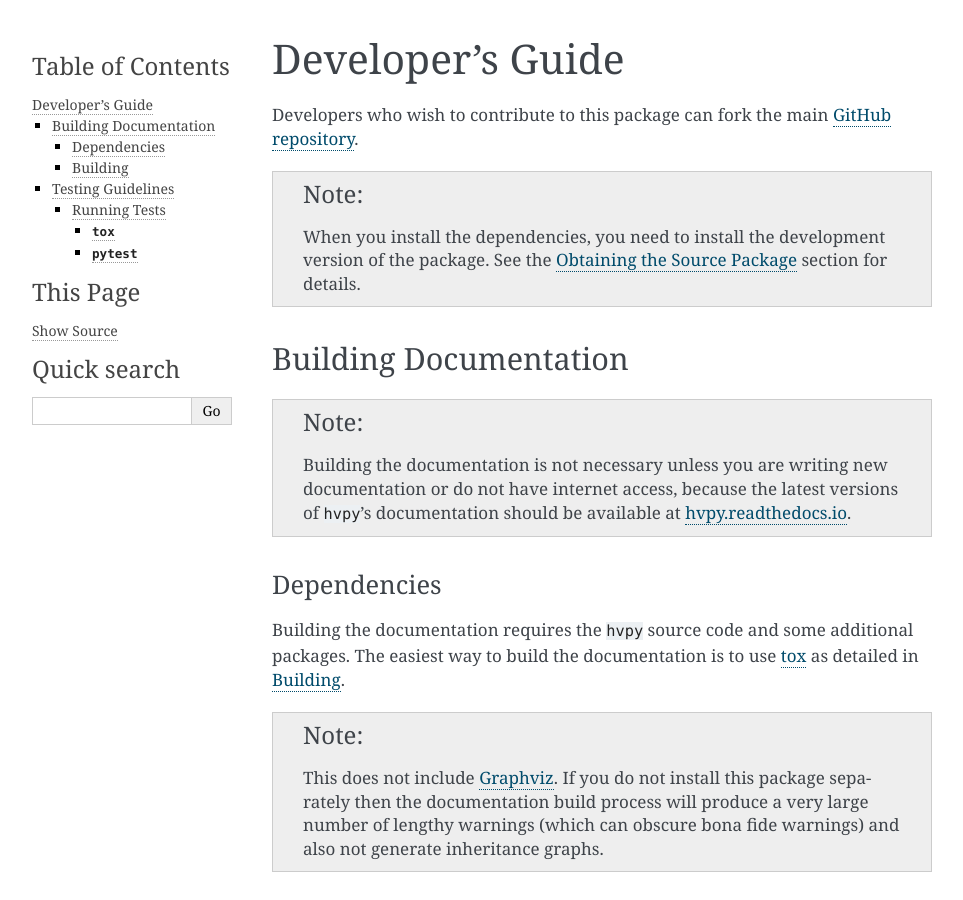
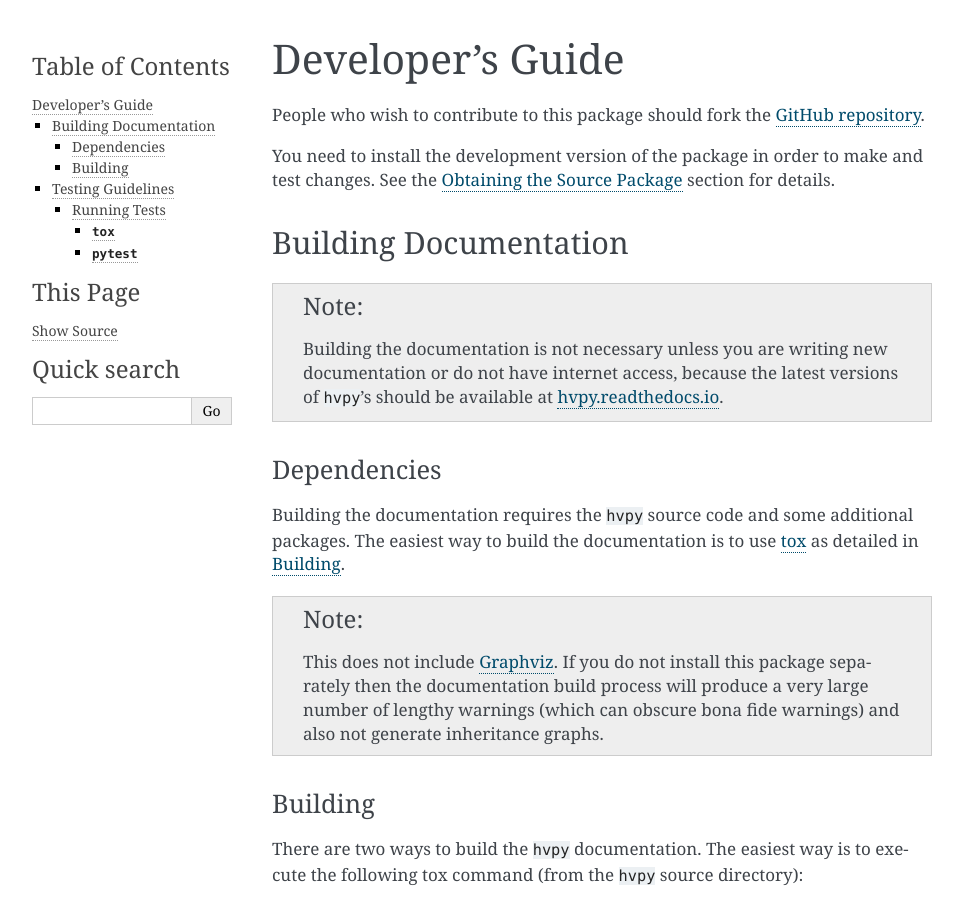
Before and after one commit to Helioviewer-Project/python-api, a Sphinx documentation site: the page built from docs/dev_guide.rst, in a window 1280 px wide and 900 px high. Shown: the whole window, without its empty margins (148-1111 px from the left). Built offline with Sphinx 7.4.7, drawn with Linux system fonts in a browser that asks for light colours; the version number could not be read and is left out; some of the changed text lies outside the part shown.

Commit message:
Apply suggestions from code review
Co-authored-by: Nabil Freij <nabil.freij@gmail.com>

```diff
--- a/docs/dev_guide.rst
+++ b/docs/dev_guide.rst
@@ -4,21 +4,17 @@
 Developer's Guide
 *****************
 
-Developers who wish to contribute to this package can fork the main `GitHub repository <https://github.com/Helioviewer-Project/python-api>`__.
+People who wish to contribute to this package should fork the `GitHub repository <https://github.com/Helioviewer-Project/python-api>`__.
 
-.. note::
-    When you install the dependencies, you need to install the development version of the package.
-    See the :ref:`obtaining_the_source` section for details.
+You need to install the development version of the package in order to make and test changes.
+See the :ref:`obtaining_the_source` section for details.
 
 Building Documentation
 ----------------------
 
 .. note::
 
-    Building the documentation is not necessary unless you are
-    writing new documentation or do not have internet access, because
-    the latest versions of ``hvpy``'s documentation should be available
-    at `hvpy.readthedocs.io <https://hvpy.readthedocs.io/>`__.
+    Building the documentation is not necessary unless you are writing new documentation or do not have internet access, because the latest versions of ``hvpy``'s should be available at `hvpy.readthedocs.io <https://hvpy.readthedocs.io/>`__.
 
 Dependencies
 ^^^^^^^^^^^^
@@ -68,8 +64,6 @@ Running Tests
 ^^^^^^^^^^^^^
 
 There are currently two different ways to invoke ``hvpy`` tests.
-Each method invokes `pytest`_ to run the tests but offers different options when calling.
-To run the tests, you will need to make sure you have the `pytest`_ package installed.
 
 ``tox``
 =======
```
